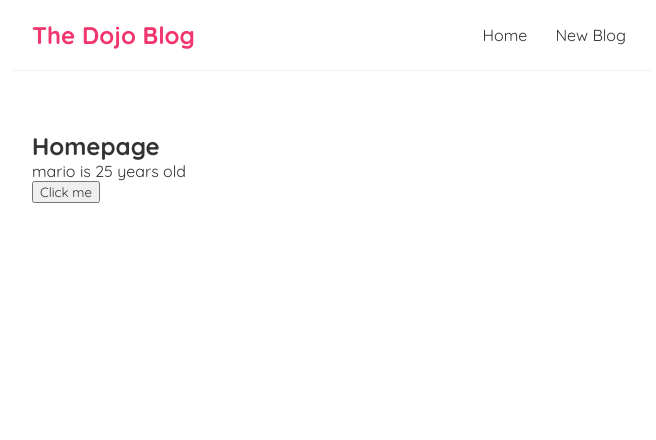
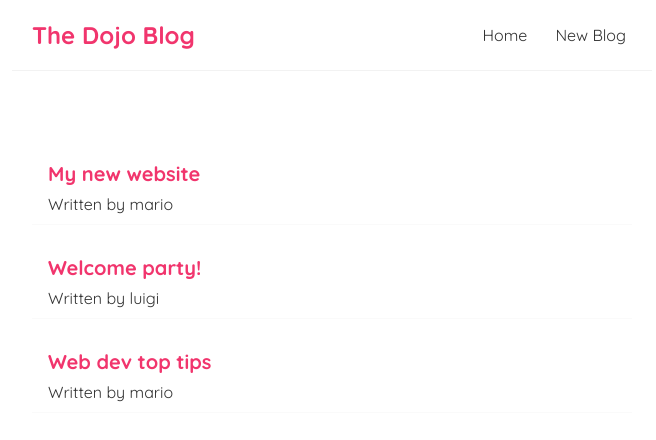
Before and after one commit to VivekNair297/Simple_react_projects, a React (Create React App) app: page / in a window 1280 px wide. Shown: the top 440 px of the page, without its empty margins (308-964 px from the left). Built offline with nearby package versions, Linux system fonts and the light colour scheme; the HTML template or start-up script is replaced by a standard one.

Commit message:
Practices of outputting lines and add some more css to the blog.

```diff
--- a/src/home.js
+++ b/src/home.js
@@ -1,19 +1,20 @@
 import { useState } from "react";
 
 const Home = () => {
-    const [name, setName] = useState('mario');
-    const [age, setAge] = useState('25');
-
-    const handleClick = () => {
-        setName('luigi');
-        setAge(30);
-    }
+    const [blogs, setBlogs] = useState([
+        {title :'My new website', body : 'lorem ipsum ...', author : 'mario', id : 1},
+        {title :'Welcome party!', body : 'lorem ipsum ...', author : 'luigi', id : 2},
+        {title :'Web dev top tips', body : 'lorem ipsum ...', author : 'mario', id : 3}
+    ]);
 
     return (
         <div className="home">
-            <h2>Homepage</h2>
-            <p>{name} is {age} years old</p>
-            <button onClick={handleClick}> Click me</button>
+            {blogs.map((blog) => (
+                <div className="blog-preview" key = {blog.id}>
+                    <h2>{ blog.title }</h2>
+                    <p>Written by { blog.author}</p>
+                </div>
+            ) )}
         </div>
       );
 }
--- a/src/index.css
+++ b/src/index.css
@@ -33,3 +33,19 @@
   margin: 40px auto;
   padding: 20px;
 }
+
+/* blog previews / list */
+
+.blog-preview {
+  padding: 10px 16px;
+  margin: 20px 0;
+  border-bottom: 1px solid #fafafa;
+}
+.blog-preview:hover {
+  box-shadow: 1px 3px 5px rgba(0, 0, 0, 0.1);
+}
+.blog-preview h2{
+  font-size: 20px;
+  color: #f1356d;
+  margin-bottom: 8px;
+}
```
